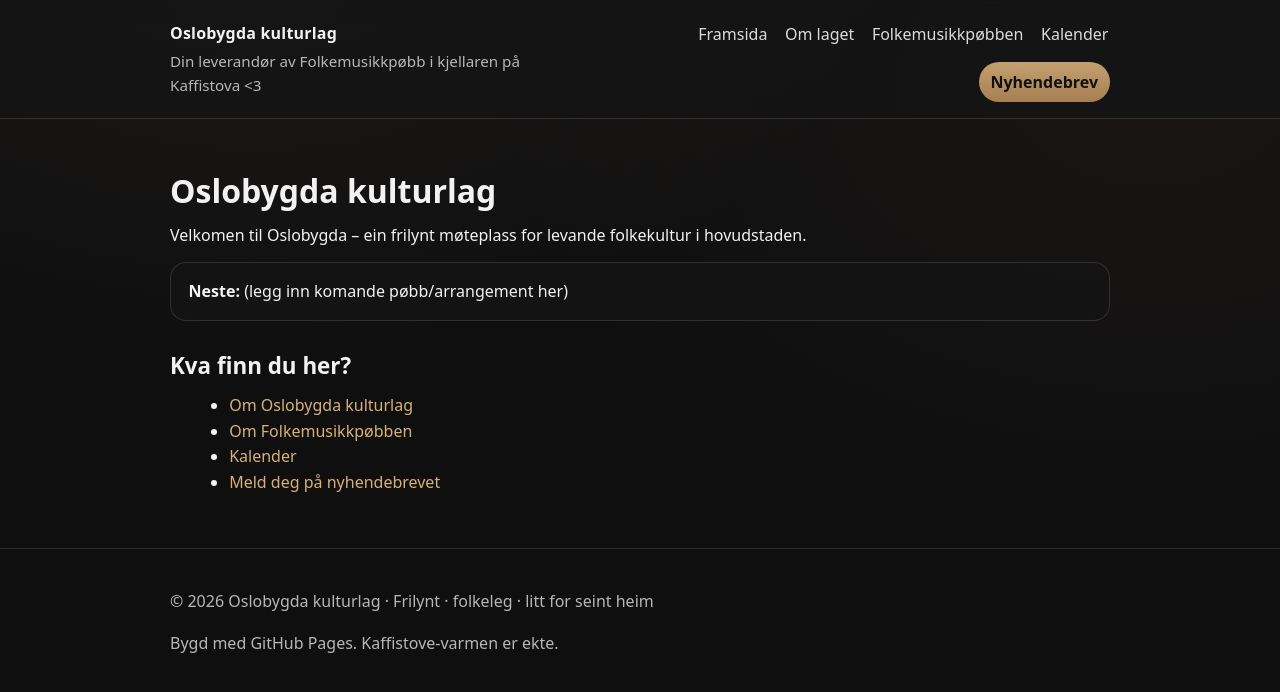
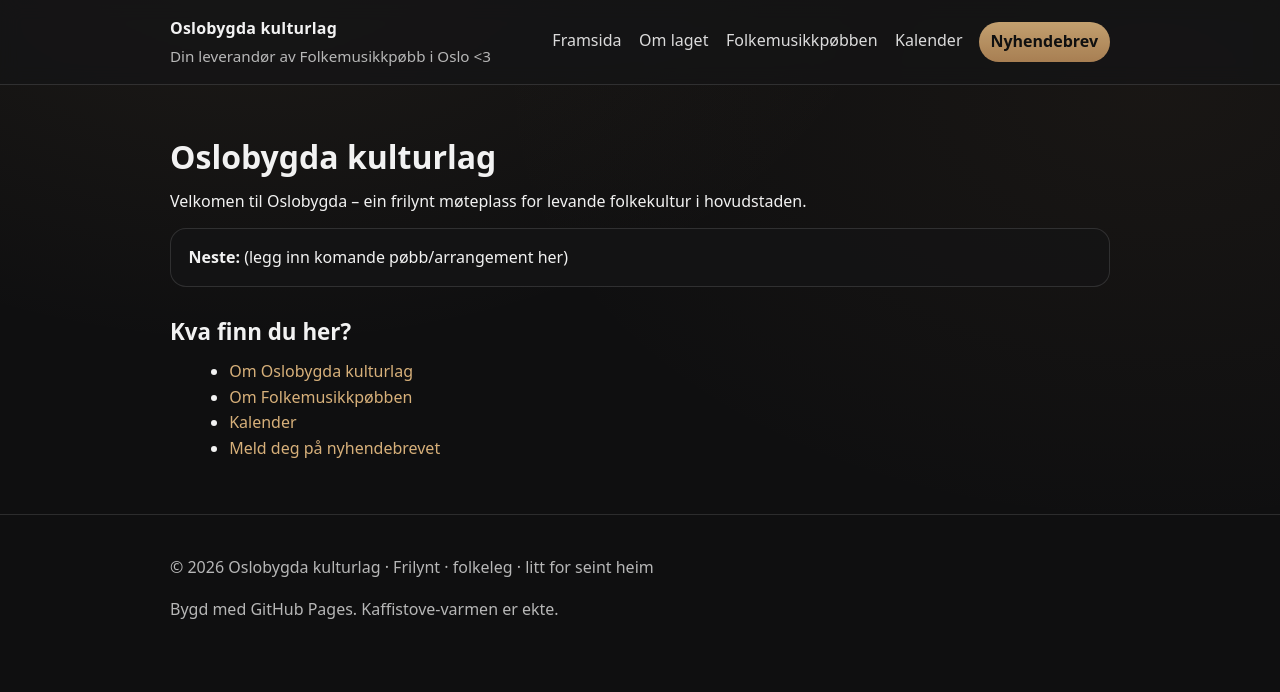
Before and after one commit to tlauen/oslobygda, a Jekyll site: the page built from index.md, in a window 1280 px wide. Shown: the top 692 px of the page. Built offline with Jekyll 4.4.1, drawn with Linux system fonts in a browser that asks for light colours.

Commit message:
Update _config.yml

```diff
--- a/_config.yml
+++ b/_config.yml
@@ -1,5 +1,5 @@
 title: Oslobygda kulturlag
-description: "Din leverandør av Folkemusikkpøbb i kjellaren på Kaffistova <3"
+description: "Din leverandør av Folkemusikkpøbb i Oslo <3"
 lang: nn
 
 # Valfritt: gjer fine permalinks for sider
```
